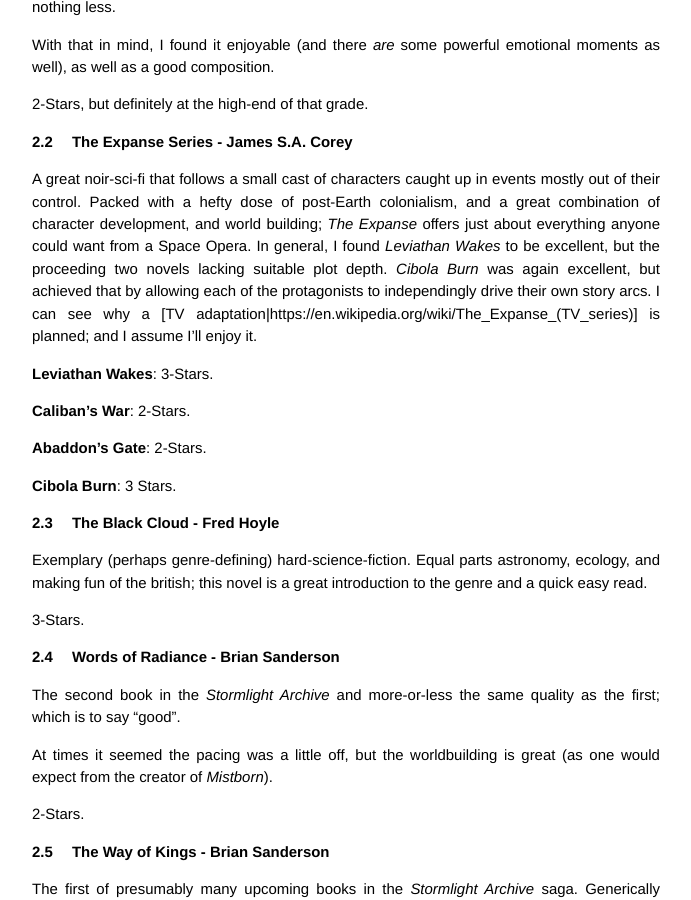
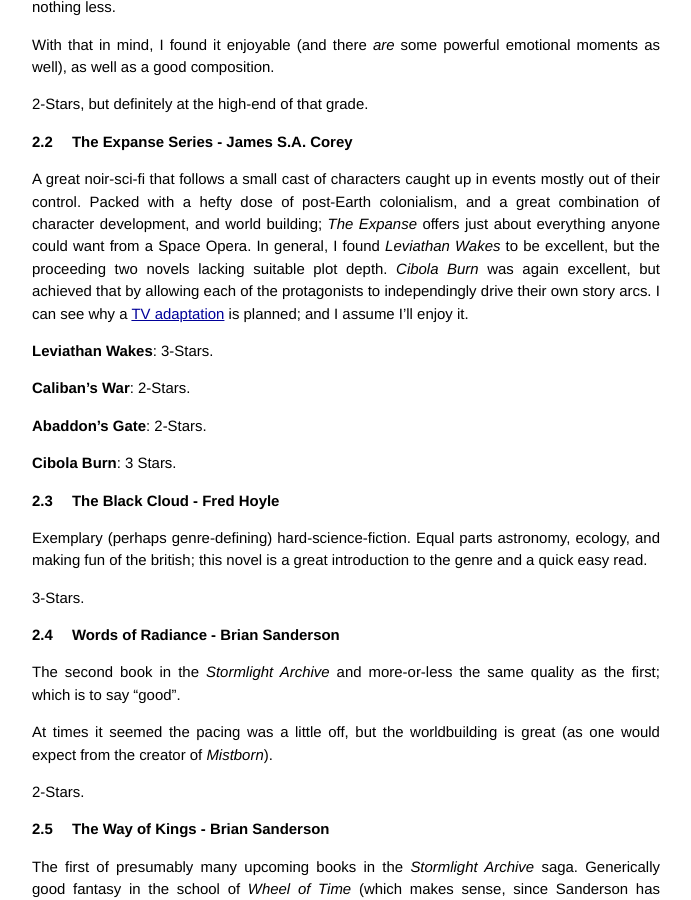
Before and after one commit to athuras/athuras.github.com, a Jekyll site: the page built from _posts/2014-08-06-Booklist.markdown, in a window 1280 px wide and 900 px high, scrolled down 3610 px. Shown: the whole window, without its empty margins (294-985 px from the left). Built offline with Jekyll 4.4.1, drawn with Linux system fonts in a browser that asks for light colours; comment, search, counter and statistics services are not loaded; some of the changed text lies outside the part shown.

Commit message:
fix hyperlinks

```diff
--- a/_posts/2014-08-06-Booklist.markdown
+++ b/_posts/2014-08-06-Booklist.markdown
@@ -65,7 +65,7 @@
 Packed with a hefty dose of post-Earth colonialism, and a great combination of character development, and world building; *The Expanse* offers just about everything anyone could want from a Space Opera.
 In general, I found *Leviathan Wakes* to be excellent, but the proceeding two novels lacking suitable plot depth.
 *Cibola Burn* was again excellent, but achieved that by allowing each of the protagonists to independingly drive their own story arcs.
-I can see why a [TV adaptation|https://en.wikipedia.org/wiki/The_Expanse_(TV_series)] is planned; and I assume I'll enjoy it.
+I can see why a [TV adaptation](https://en.wikipedia.org/wiki/The_Expanse_(TV_series)) is planned; and I assume I'll enjoy it.
 
 **Leviathan Wakes**: 3-Stars.
 
@@ -449,7 +449,7 @@
 
 ## Outbreak Company (2013)
 All around 'fun' anime that doesn't take itself too seriously.
-Originally on my radar since it was so loved on (Random Curiosity)[http://www.randomc.net].
+Originally on my radar since it was so loved on [Random Curiosity](http://www.randomc.net).
 
 2-Stars.
 
```
